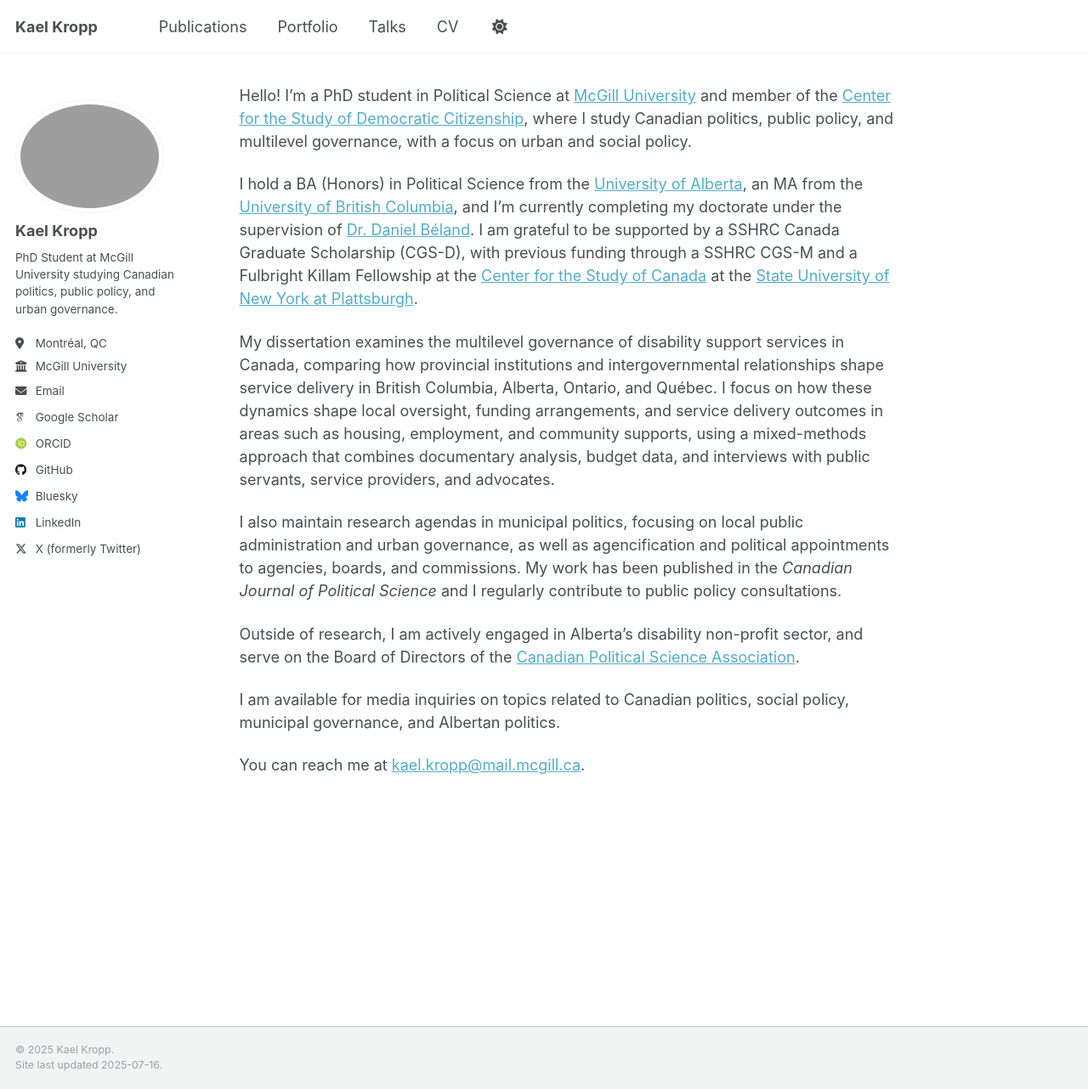
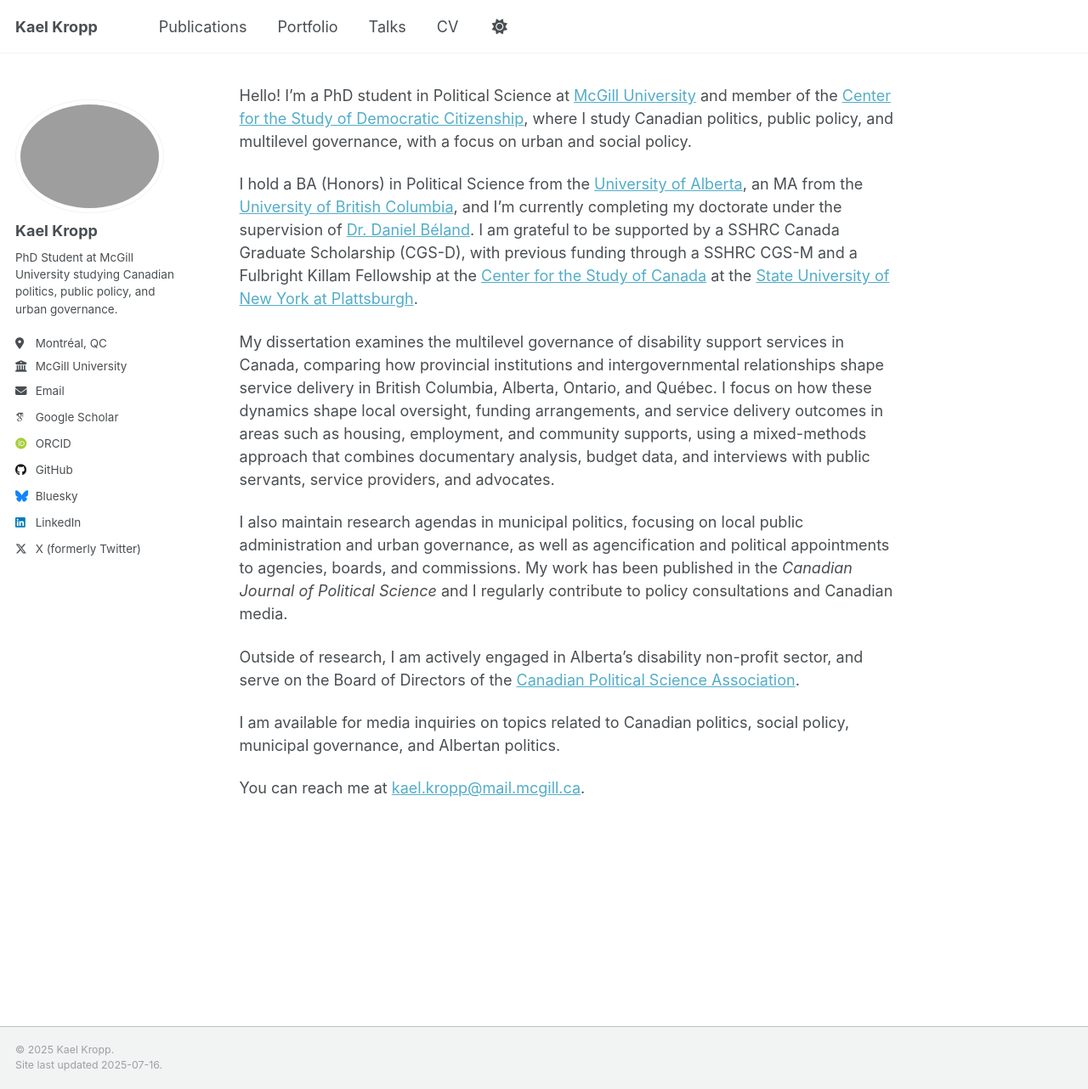
Before and after one commit to kaelkropp/kaelkropp.github.io, a Jekyll site: the page built from _pages/about.md, in a window 1280 px wide and 1282 px high. Shown: the whole window at 85% size. Built offline with Jekyll 4.4.1, drawn with Linux system fonts in a browser that asks for light colours; some web fonts are replaced; a script that is not in the unit is left out.

Commit message:
Update about.md

```diff
--- a/_pages/about.md
+++ b/_pages/about.md
@@ -12,7 +12,7 @@ I hold a BA (Honors) in Political Science from the [University of Alberta](https
 
 My dissertation examines the multilevel governance of disability support services in Canada, comparing how provincial institutions and intergovernmental relationships shape service delivery in British Columbia, Alberta, Ontario, and Québec. I focus on how these dynamics shape local oversight, funding arrangements, and service delivery outcomes in areas such as housing, employment, and community supports, using a mixed-methods approach that combines documentary analysis, budget data, and interviews with public servants, service providers, and advocates.
 
-I also maintain research agendas in municipal politics, focusing on local public administration and urban governance, as well as agencification and political appointments to agencies, boards, and commissions. My work has been published in the _Canadian Journal of Political Science_ and I regularly contribute to public policy consultations.
+I also maintain research agendas in municipal politics, focusing on local public administration and urban governance, as well as agencification and political appointments to agencies, boards, and commissions. My work has been published in the _Canadian Journal of Political Science_ and I regularly contribute to policy consultations and Canadian media.
 
 Outside of research, I am actively engaged in Alberta's disability non-profit sector, and serve on the Board of Directors of the [Canadian Political Science Association](https://cpsa-acsp.ca/about/).
 
```
